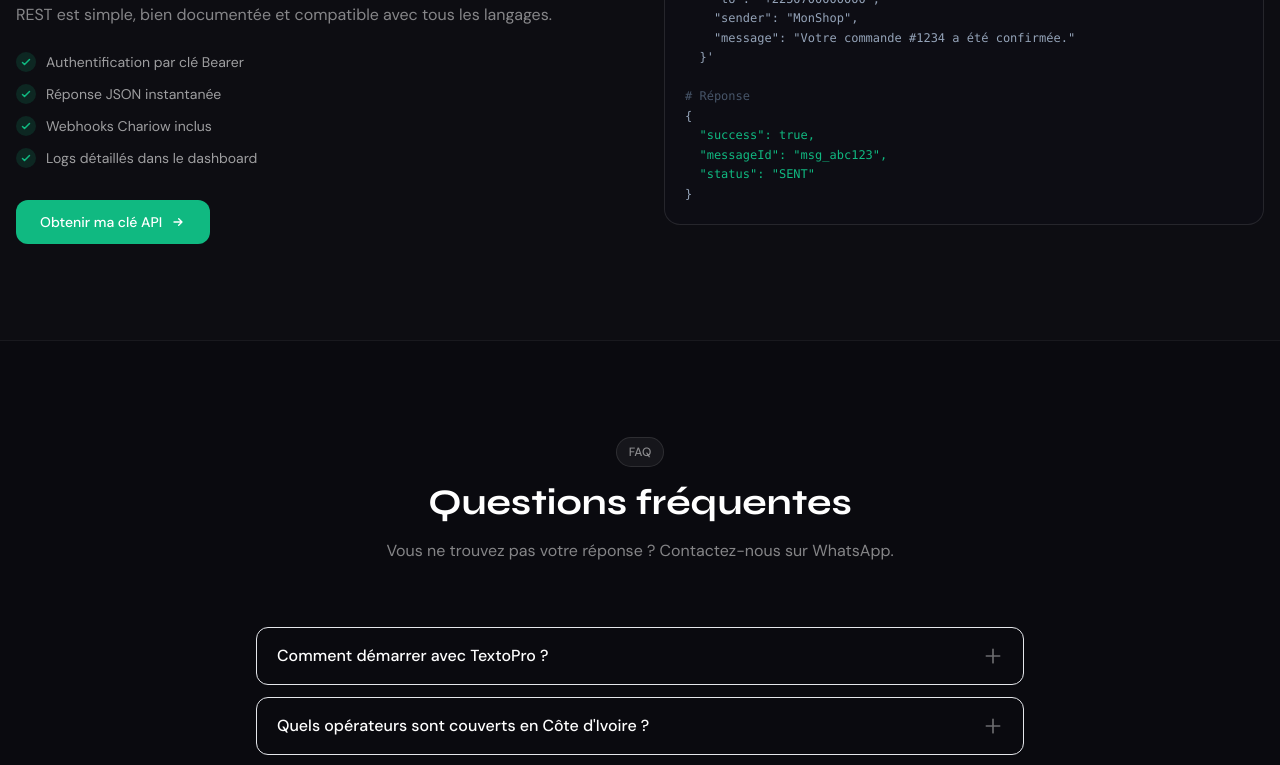
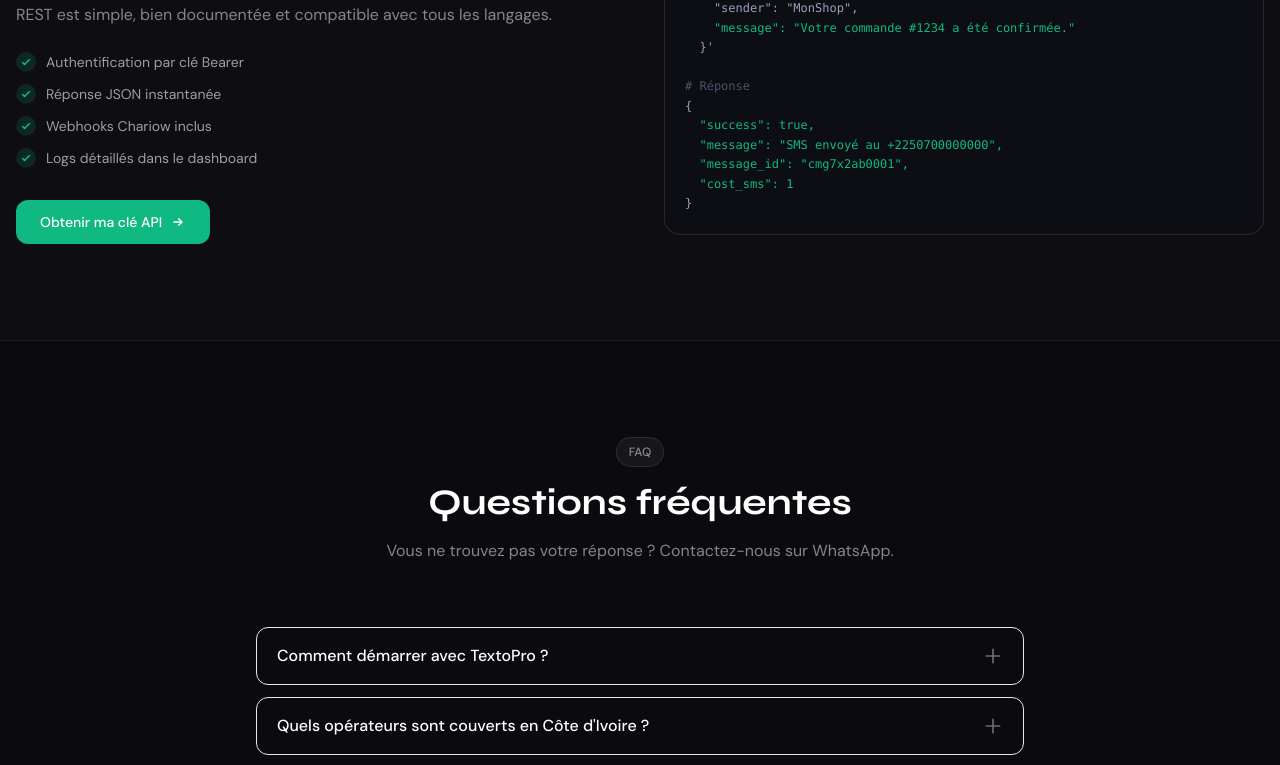
Before and after one commit to diby-edu/SMS, a Next.js app: page / in a window 1280 px wide. Shown: the part 3500-4265 px from the top of the page. Built offline with nearby package versions, Linux system fonts and the light colour scheme; no server answers.

Commit message:
fix(landing): aligner l'exemple d'API sur la vraie reponse de /api/sms/public
message_id + cost_sms au lieu de messageId + status (LP-3).

Co-Authored-By: Claude Opus 4.8 <noreply@anthropic.com>

```diff
--- a/components/landing/LandingPage.tsx
+++ b/components/landing/LandingPage.tsx
@@ -529,8 +529,9 @@ function CodePreview() {
 # Réponse
 {
   "success": true,
-  "messageId": "msg_abc123",
-  "status": "SENT"
+  "message": "SMS envoyé au +2250700000000",
+  "message_id": "cmg7x2ab0001",
+  "cost_sms": 1
 }`
 
   const handleCopy = () => {
@@ -612,7 +613,7 @@ function CodePreview() {
                     let color = '#94A3B8'
                     if (line.startsWith('#')) color = '#475569'
                     else if (line.includes('curl') || line.startsWith('  -')) color = '#00D4FF'
-                    else if (line.includes('"success"') || line.includes('"messageId"') || line.includes('"status"')) color = '#10B981'
+                    else if (line.includes('"success"') || line.includes('"message"') || line.includes('"message_id"') || line.includes('"cost_sms"')) color = '#10B981'
                     return <span key={i} style={{ color, display: 'block' }}>{line || ' '}</span>
                   })}
                 </code>
```
